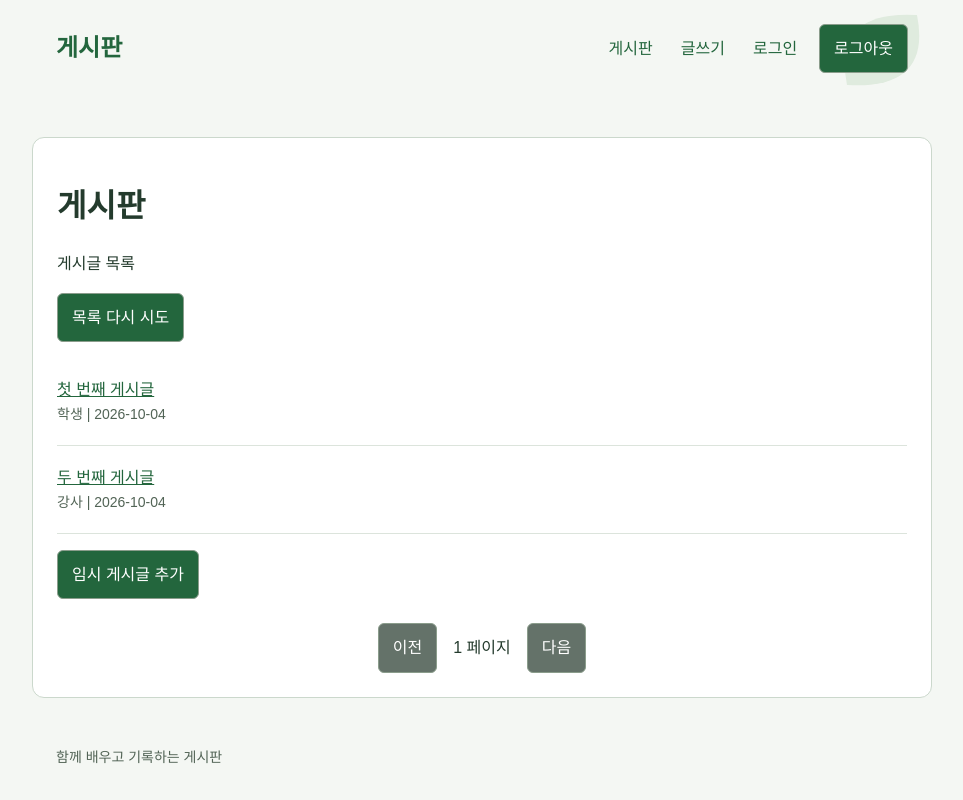
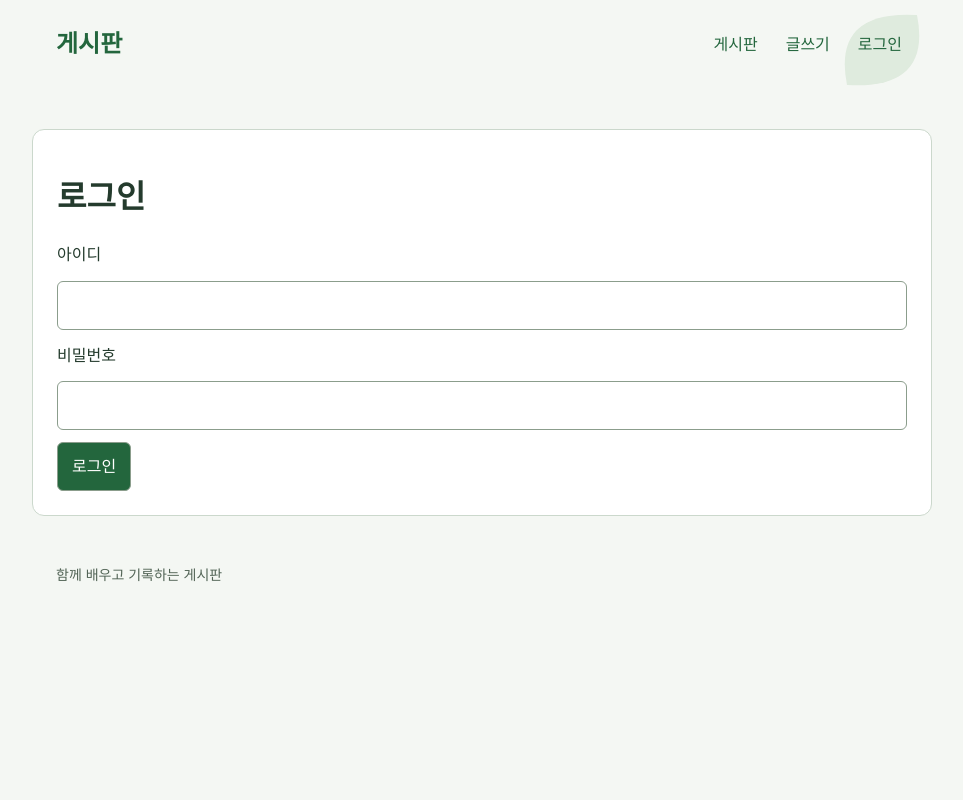
Before and after one commit to holemandkw-ship-it/green_board_react, a React (Vite) app: page / in a window 1280 px wide. Shown: the whole page, without its empty margins (158-1121 px from the left). Built offline with nearby package versions, Linux system fonts and the light colour scheme.

Commit message:
게시글 상세 조회 API 연동 (심화 및 댓글 X)

```diff
--- a/src/App.jsx
+++ b/src/App.jsx
@@ -1,48 +1,35 @@
+import {useState} from "react";
+import {Route, Routes} from "react-router-dom";
+import BoardFooter from "./components/BoardFooter";
 import BoardHeader from "./components/BoardHeader";
-import BoardFooter from "./components/BoardFooter";
 import PostList from "./components/PostList";
-import { useState } from "react";
 import PostForm from "./components/PostForm";
 import PostDetail from "./components/PostDetail";
 import Login from "./components/Login";
-import { BrowserRouter, Routes, Route, Navigate } from "react-router-dom";
 import "./style.css";
 
 export default function App() {
-  const [posts, setPosts] = useState([
-    { id: 1, title: "첫 번째 게시글", authorNickname: "학생", createdDatetime: "2026-10-04", content: "우끼끼" },
-    { id: 2, title: "두 번째 게시글", authorNickname: "강사", createdDatetime: "2026-10-04", content: "바나나" },
-  ]);
-
-  const [page, setPage] = useState("list");
-
-  function addPracticePost() {
-    const id = Date.now();
-
-    setPosts((currentPosts) => [
-      { id, title: `임시 게시글 ${currentPosts.length}`, authorNickname: "학생", createdDatetime: "2026-10-04" },
-      ...currentPosts,
-    ]);
-  }
+  const [isLoggedIn, setIsLoggedIn] = useState(false);
+  const [token , setToken] = useState(() => localStorage.getItem("accessToken"));
 
   function savePost(post) {
-    setPosts((currentPosts) => [
-      { id: Date.now(), ...post, authorNickname: "학생", createdDatetime: "2026-10-04" },
-      ...currentPosts,
-    ]);
+    // setPosts((currentPosts) => [
+    //   {id:Date.now(), ...post, authorNickname: "학생", createdDatetime: "2026-10-04"},
+    //   ...currentPosts,
+    // ]);
   }
 
   return (
     <>
-      <BoardHeader />
+      <BoardHeader isLoggedIn={isLoggedIn} onLogout={() => setIsLoggedIn(false)}/>
       <Routes>
-        <Route path="/" element={<PostList posts={posts} onAddPracticePost={addPracticePost} />} />
-        <Route path="/posts" element={<PostList posts={posts} onAddPracticePost={addPracticePost} />} />
+        <Route path="/" element={token ? <PostList token={token}/> : <Login onLogin={setToken} />} />
+        <Route path="/posts" element={token ? <PostList token={token}/> : <Login onLogin={setToken} />} />
         <Route path="/posts/new" element={<PostForm onSave={savePost} />} />
-        <Route path="/posts/:postId" element={<PostDetail />} />
-        <Route path="/login" element={<Login />} />
+        <Route path="/posts/:postId" element={token ? <PostDetail token={token} /> : <Login onLogin={setToken} />} />
+        <Route path="/login" element={<Login onLogin={setToken} />} />
       </Routes>
       <BoardFooter />
     </>
-  );
+  )
 }
--- a/src/components/BoardHeader.jsx
+++ b/src/components/BoardHeader.jsx
@@ -1,14 +1,14 @@
 import { Link } from "react-router-dom";
 
-export default function BoardHeader({ onWrite }) {
+export default function BoardHeader({ isLoggedIn, onLogout }){
     return (
         <header>
             <Link className="brand" to="/posts">게시판</Link>
             <nav aria-label="주 메뉴">
-                <Link to="/posts">게시판</Link>
-                <Link className="write-link" to="/posts/new">글쓰기</Link>
-                <Link className="login-link" to="/login">로그인</Link>
-                <button className="logout-button" type="button">로그아웃</button>
+            <Link to="/posts">게시판</Link>
+            <Link className="write-link" to="/posts/new">글쓰기</Link>
+            {!isLoggedIn && <Link className="login-link" to="/login">로그인</Link>}
+            {isLoggedIn && <button className="logout-button" type="button" onClick={onLogout}>로그아웃</button>}
             </nav>
             <p id="nav-message" role="status"></p>
         </header>
--- a/src/components/Login.jsx
+++ b/src/components/Login.jsx
@@ -1,12 +1,54 @@
-export default function Login() {
+import {useState} from "react";
+import {useNavigate} from "react-router-dom";
+
+export default function Login( {onLogin} ) {
+    const [username, setUsername] = useState('');
+    const [password, setPassword] = useState('');
+    const [message, setMessage] = useState('');
+    const navigate = useNavigate();
+
+    async function handleSubmit(event) {
+        event.preventDefault();
+        try {
+            const response = await fetch(
+              `http://127.0.0.1:8080/api/user/login`,
+            {
+                method: "POST",
+                headers: { "Content-Type": "application/json" },
+                body: JSON.stringify({ username, password }),
+            });
+
+            const result = await response.json();
+            if (!response.ok || !result.success) {
+                throw new Error(result.message);
+            }
+            localStorage.setItem("accessToken", result.data.accessToken);
+            onLogin(result.data.accessToken);
+            navigate("/posts");
+        } catch (error) {
+            setMessage(error.message);
+        }
+    }
+
     return <main>
         <h1>로그인</h1>
-        <form id="login-form">
+        <form id="login-form" onSubmit={handleSubmit}>
             <label htmlFor="username">아이디</label>
-            <input id="username" name="username" />
+            <input
+              id="username"
+              name="username"
+              value={username}
+              onChange={(event) =>
+                setUsername(event.target.value)}/>
             <label htmlFor="password">비밀번호</label>
-            <input id="password" name="password" type="password" />
-            <p id="login-message" role="alert" hidden></p>
+            <input
+              id="password"
+              name="password"
+              type="password"
+              value={password}
+            onChange={(event) =>
+              setPassword(event.target.value)}/>
+            {message && <p id="login-message" role="alert">{message}</p>}
             <button type="submit">로그인</button>
         </form>
     </main>
--- a/src/components/PostForm.jsx
+++ b/src/components/PostForm.jsx
@@ -1,5 +1,5 @@
-import { useState } from "react";
-import {Link} from "react-router-dom"
+import { useRef, useState } from "react";
+import { Link } from "react-router-dom";
 
 export default function PostForm({onSave}){
     return <main>
@@ -7,28 +7,37 @@ export default function PostForm({onSave}){
         <PostFormField onSave={onSave} />
     </main>
 }
-function PostFormField({ onSave}) {
+
+function PostFormField({onSave}) {
     const [title, setTitle] = useState("");
     const [content, setContent] = useState("");
     const [message, setMessage] = useState("");
 
+    const titleRef = useRef(null);
+    const contentRef = useRef(null);
+
     function handleSubmit(event) {
         event.preventDefault();
-
         const trimmedTitle = title.trim();
         const trimmedContent = content.trim();
-
-        if (
+        if(
             trimmedTitle.length < 10 ||
             trimmedTitle.length > 50 ||
             trimmedContent.length < 10
         ) {
             setMessage("제목은 10~50자, 본문은 10자 이상 입력");
+
+            if(trimmedTitle.length < 10 ||
+            trimmedTitle.length > 50){
+                titleRef.current.focus();
+            } else{
+                contentRef.current.focus();
+            }
+
             return;
         }
 
-        onSave({ title: trimmedTitle, content: trimmedContent });
-
+        onSave({title: trimmedTitle, content: trimmedContent});
         setTitle("");
         setContent("");
         setMessage("");
@@ -37,13 +46,12 @@ function PostFormField({ onSave}) {
     return (
         <form id="post-form" onSubmit={handleSubmit}>
             <label htmlFor="title">제목</label>
-            <input id="title" name="title" required minLength="10" maxLength="50" value={title} onChange={(event) => setTitle(event.target.value)} />
+            <input ref={titleRef} id="title" name="title" required minLength="10" maxLength="50" value={title} onChange={(event) => setTitle(event.target.value)} />
             <label htmlFor="content">내용</label>
-            <textarea id="content" name="content" required minLength="10" rows="10" value={content} onChange={(event) => setContent(event.target.value)} />
+            <textarea ref={contentRef} id="content" name="content" required minLength="10" rows="10" value={content} onChange={(event) => setContent(event.target.value)} />
             <p id="form-message" role="status">{message}</p>
             <button type="submit">게시글 등록</button>
             <Link to="/posts">목록으로</Link>
         </form>
-    )
-
+    );
 }
--- a/src/components/PostItem.jsx
+++ b/src/components/PostItem.jsx
@@ -1,4 +1,4 @@
-import {Link} from "react-router-dom"
+import { Link } from "react-router-dom";
 
 export default function PostItem({post}) {
     return (
@@ -6,5 +6,5 @@ export default function PostItem({post}) {
             <Link to={`/posts/${post.id}`}>{post.title}</Link>
             <div className="meta">{post.authorNickname} | {post.createdDatetime}</div>
         </li>
-    )
+    );
 }
--- a/src/components/PostList.jsx
+++ b/src/components/PostList.jsx
@@ -1,26 +1,60 @@
+import { useSearchParams } from "react-router-dom";
 import PostItem from "./PostItem.jsx";
+import {useEffect, useState} from "react";
 
-export default function PostList({ posts, onAddPracticePost }) {
+export default function PostList({ token }){
+    const [searchParams, setSearchParams] = useSearchParams();
+    const [posts, setPosts] = useState([]);
+    const [totalPages, setTotalPages] = useState(0);
+    const requestedPage = Number(searchParams.get("page"));
+    const [message, setMessage] = useState("게시글 목록");
+    let page = 1;
+    if(Number.isSafeInteger(requestedPage) && requestedPage > 0){
+        page = requestedPage;
+    }
+
+    useEffect(() => {
+        fetch(`http://127.0.0.1:8080/api/board?page=${page - 1}&size=10`,
+          { headers: { Authorization: `Bearer ${token}` } })
+          .then((response) => response.json())
+          .then((result) => {
+              if (!result.success) {
+                  throw new Error(result.message);
+              }
+              setPosts(result.data.content);
+              setTotalPages(result.data.totalPages);
+              setMessage(`전체 ${result.data.totalElements}개`);
+          })
+          .catch((error) => setMessage(error.message || "게시글을 불러올 수 없습니다."));
+    }, [page, token]);
+
     return <main>
         <h1>게시판</h1>
-        <p id="list-message" role="status">게시글 목록</p>
-        <button id="retry-list" type="button">목록 다시 시도</button>
+        <p id="list-message" role="status">{message}</p>
+        <button id="retry-list" type="button" hidden>목록 다시 시도</button>
 
         <PostListItem posts={posts} />
-        <button type="button" onClick={onAddPracticePost}>임시 게시글 추가</button>
 
         <div className="pagination" aria-label="페이지 이동">
-            <button id="previous-page" type="button" disabled>이전</button>
-            <span id="page-number">1 페이지</span>
-            <button id="next-page" type="button" disabled>다음</button>
+          <button
+            id="previous-page"
+            type="button"
+            disabled={page === 1}
+            onClick={() => setSearchParams({page: String(page-1)})}>이전</button>
+          <span id="page-number">{totalPages === 0 ? "0페이지" : `${page} / ${totalPages}페이지`}</span>
+          <button
+            id="next-page"
+            type="button"
+            disabled={page >= totalPages}
+            onClick={() => setSearchParams({page: String(page+1)})}>다음</button>
         </div>
     </main>
 }
 
-function PostListItem({ posts }) {
-    return (
+function PostListItem({posts}){
+    return(
         <ul id="post-list" className="post-list">
-            {posts.map((post) => <PostItem key={post.id} post={post} />)}
+          {posts.length === 0 ? "아직 게시글이 없습니다" : posts.map((post) => <PostItem key={post.id} post={post} />)}
         </ul>
     );
 }
```
Also changed, not shown: src/components/PostDetail.jsx (+39 -7 lines), src/main.jsx (+4 -4 lines).
